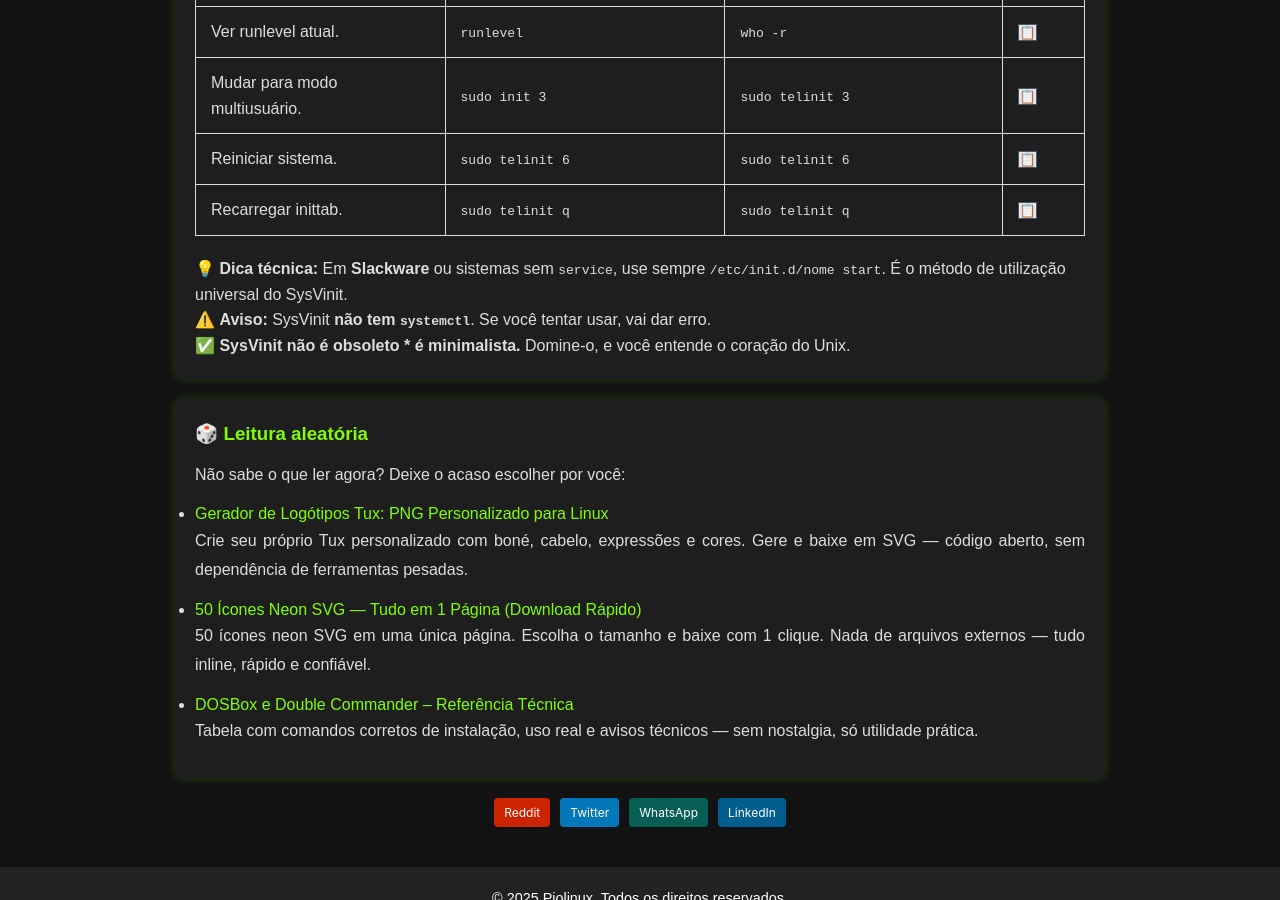
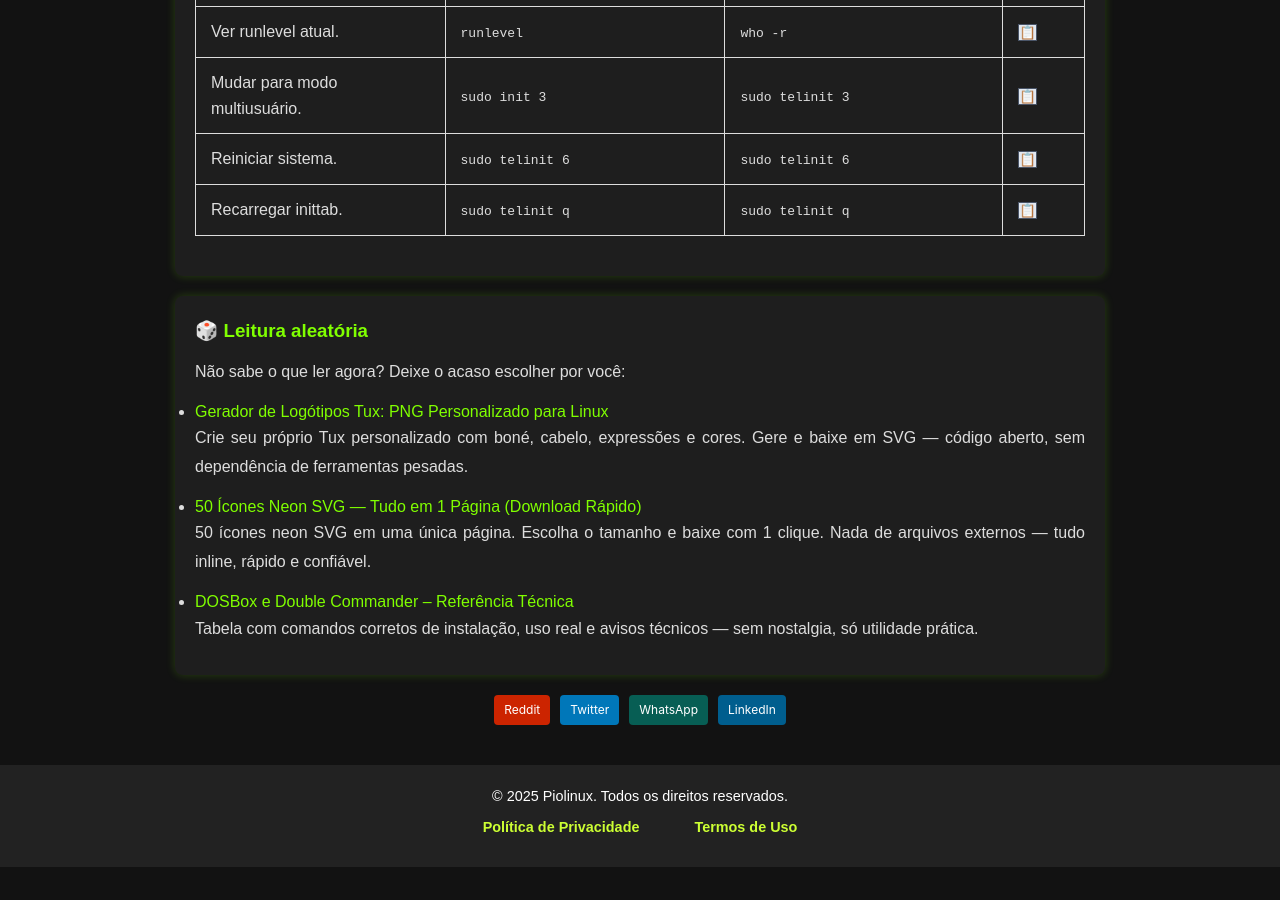
Before and after one commit to Piolinux/piolinux-site, a Jekyll site: the page built from _pages/_comandos/sistemas-de-inicializacao-sysv.md, in a window 1280 px wide and 900 px high, scrolled down 612 px. Built offline with Jekyll 4.4.1, drawn with Linux system fonts in a browser that asks for light colours; after the commit the page ends 1479 px from its top, so only the background shows below that.

Commit message:
Update sistemas-de-inicializacao-sysv.md

```diff
--- a/_pages/_comandos/sistemas-de-inicializacao-sysv.md
+++ b/_pages/_comandos/sistemas-de-inicializacao-sysv.md
@@ -88,11 +88,4 @@ tags: [sysvinit, init, linux, systemd, devuan, slackware, terminal, boot]
   </tbody>
 </table>
 
-<div class="dica-final">
-  💡 <strong>Dica técnica:</strong> Em <strong>Slackware</strong> ou sistemas sem <code>service</code>, use sempre <code>/etc/init.d/nome start</code>. É o método de utilização universal do SysVinit.
-</div>
-<div class="aviso-final">
-  ⚠️ <strong>Aviso:</strong> SysVinit <strong>não tem <code>systemctl</code></strong>. Se você tentar usar, vai dar erro.<br>
-  ✅ <strong>SysVinit não é obsoleto * é minimalista.</strong> Domine-o, e você entende o coração do Unix.
-</div>
 </section>
```
